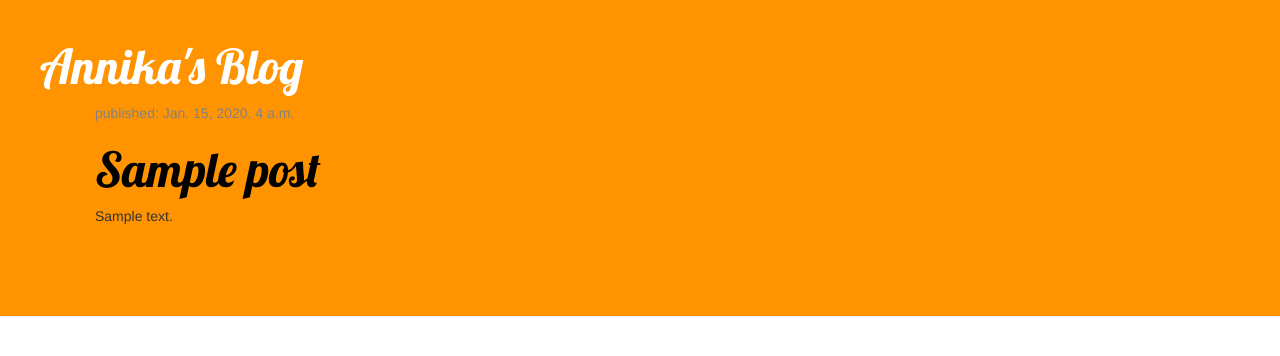
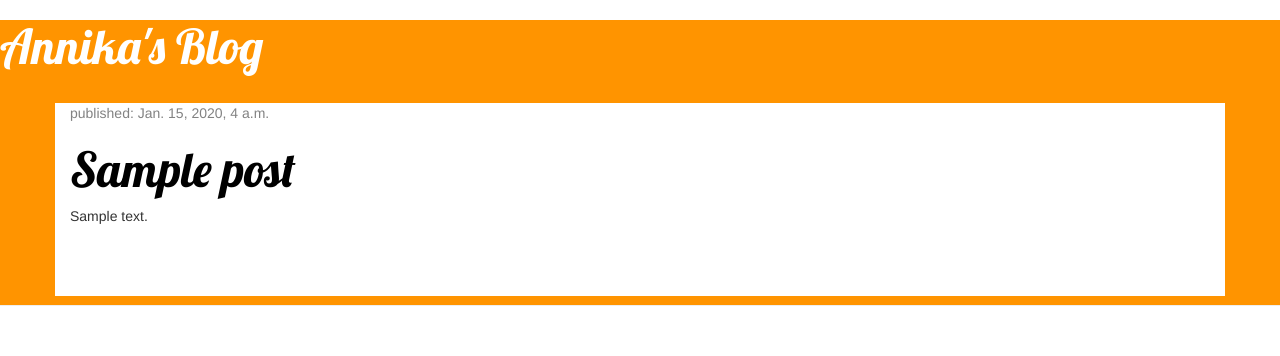
Before and after one commit to Annika18/my-first-blog2, a Django app: template blog/templates/blog/post_list.html in a window 1280 px wide. Shown: the top 356 px of the page. Run offline with Django 3.2, Linux system fonts and the light colour scheme; the template is opened without the code that fills it: values that come from a table or form of the project are taken from there, others are empty; tables that the repository leaves empty hold one stand-in row (values such as "Sample post"); some libraries are stand-ins or nearby versions.

Commit message:
Updated some CSS, although it still needs work

```diff
--- a/blog/static/css/blog.css
+++ b/blog/static/css/blog.css
@@ -2,7 +2,7 @@
 .page-header {
     background-color: #ff9400;
     margin-top: 0;
-    padding: 20px 20px 20px 40px;
+    /*padding: 20px 20px 20px 40px;*/
 }
 
 .page-header h1, .page-header h1 a, .page-header h1 a:visited, .page-header h1 a:active {
@@ -12,7 +12,8 @@
 }
 
 .content {
-    margin-left: 40px;
+    /*margin-left: 40px;*/
+    background-color: #ffffff;
 }
 
 h1, h2, h3, h4 {
@@ -35,7 +36,7 @@ h1, h2, h3, h4 {
     color: #ffffff;
     float: right;
     font-size: 26pt;
-    margin-right: 20px;
+    /*margin-right: 20px;*/
 }
 
 .post {
--- a/blog/templates/blog/post_list.html
+++ b/blog/templates/blog/post_list.html
@@ -14,6 +14,8 @@
         <div class="page-header">
             <h1><a href="">Annika's Blog</a></h1>
         <div>
+
+        <br>
 
         <div class="content container">
           <div class="row">
```
